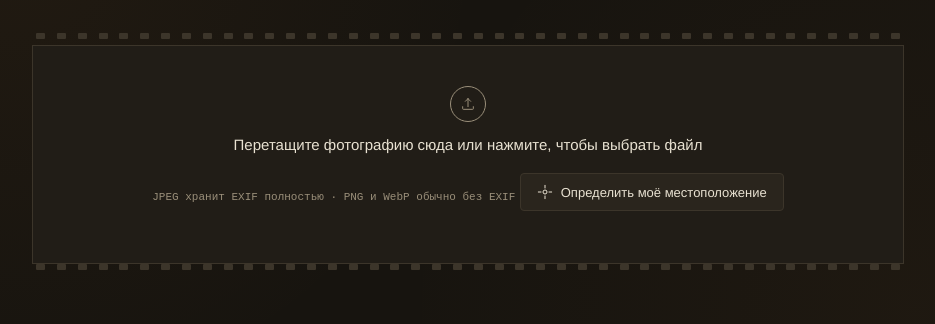
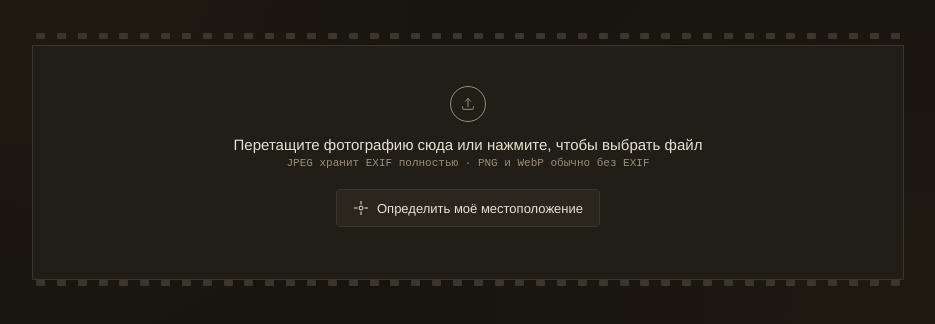
Before and after one commit to nukeerk/photo-metadata-viewer, a plain HTML site: page index.html in a window 1280 px wide. Shown: the part 96-420 px from the top of the page, without its empty margins (172-1107 px from the left). Drawn offline with Linux system fonts and the light colour scheme.

Commit message:
fix geo button layout inside dropzone
- Wrap dropzone content in flex container for proper centering
- Keep geo button and status inside the dropzone area visually

```diff
--- a/index.html
+++ b/index.html
@@ -290,7 +290,7 @@
     display:inline-flex;
     align-items:center;
     gap:8px;
-    margin-top:16px;
+    margin-top:20px;
     padding:10px 16px;
     background:var(--panel-2);
     border:1px solid var(--hair);
@@ -310,6 +310,13 @@
     font-size:11px;
     color:var(--muted);
     line-height:1.6;
+  }
+
+  .dropzone-inner{
+    display:flex;
+    flex-direction:column;
+    align-items:center;
+    text-align:center;
   }
   .geo-status .coord{
     color:var(--amber);
@@ -338,6 +345,7 @@
 
   <div class="dropzone" id="dropzone">
     <input type="file" id="fileInput" accept="image/*">
+    <div class="dropzone-inner">
       <div class="icon">
         <svg viewBox="0 0 24 24" fill="none" stroke="currentColor" stroke-width="1.5">
           <path d="M12 16V4M12 4l-4 4M12 4l4 4" stroke-linecap="round" stroke-linejoin="round"/>
@@ -354,6 +362,7 @@
         Определить моё местоположение
       </button>
       <div class="geo-status" id="geoStatus"></div>
+    </div>
   </div>
 
   <div class="sprockets" id="sprocketsBottom"></div>
```
Lines whose indentation alone changed are shown as unchanged.
